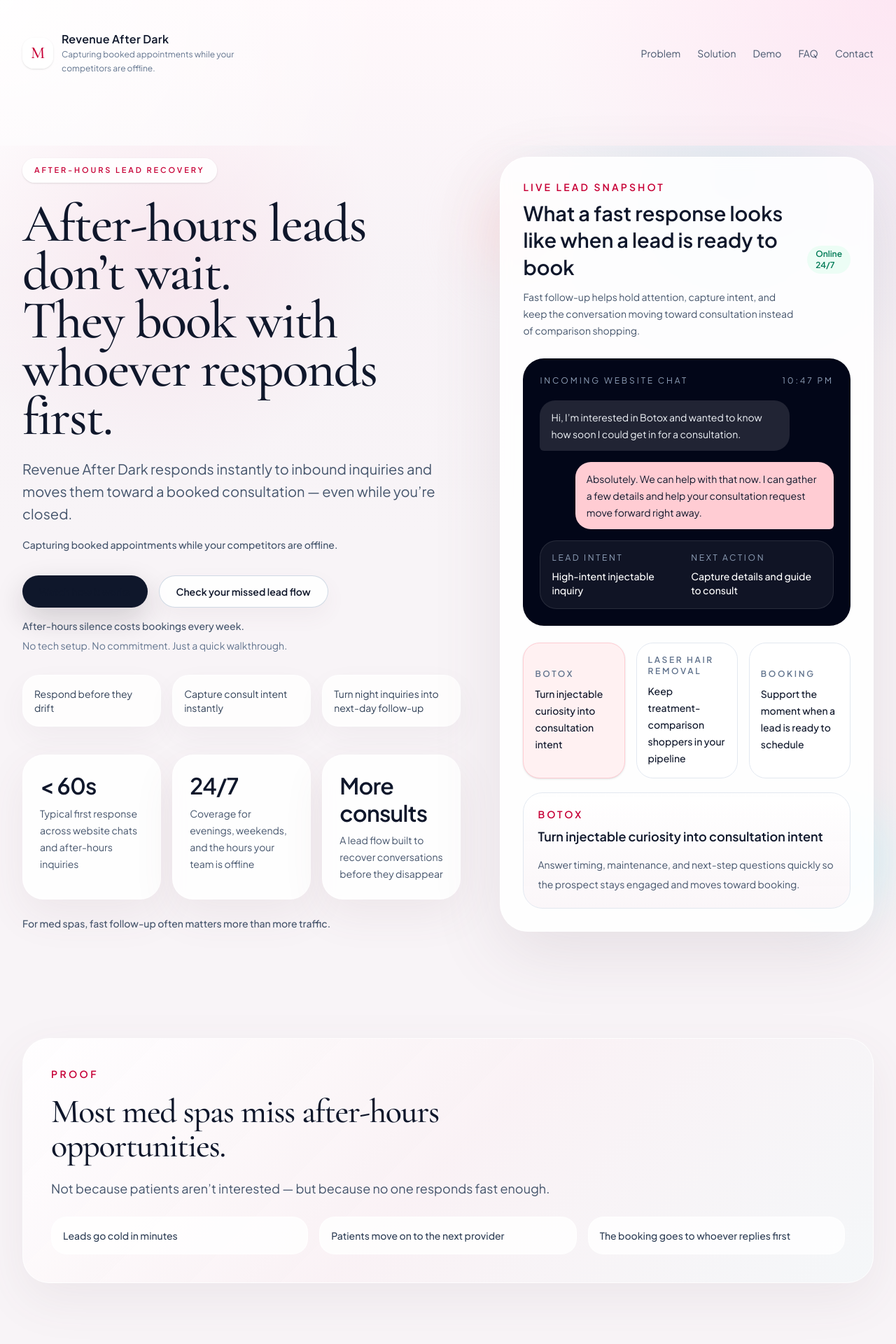
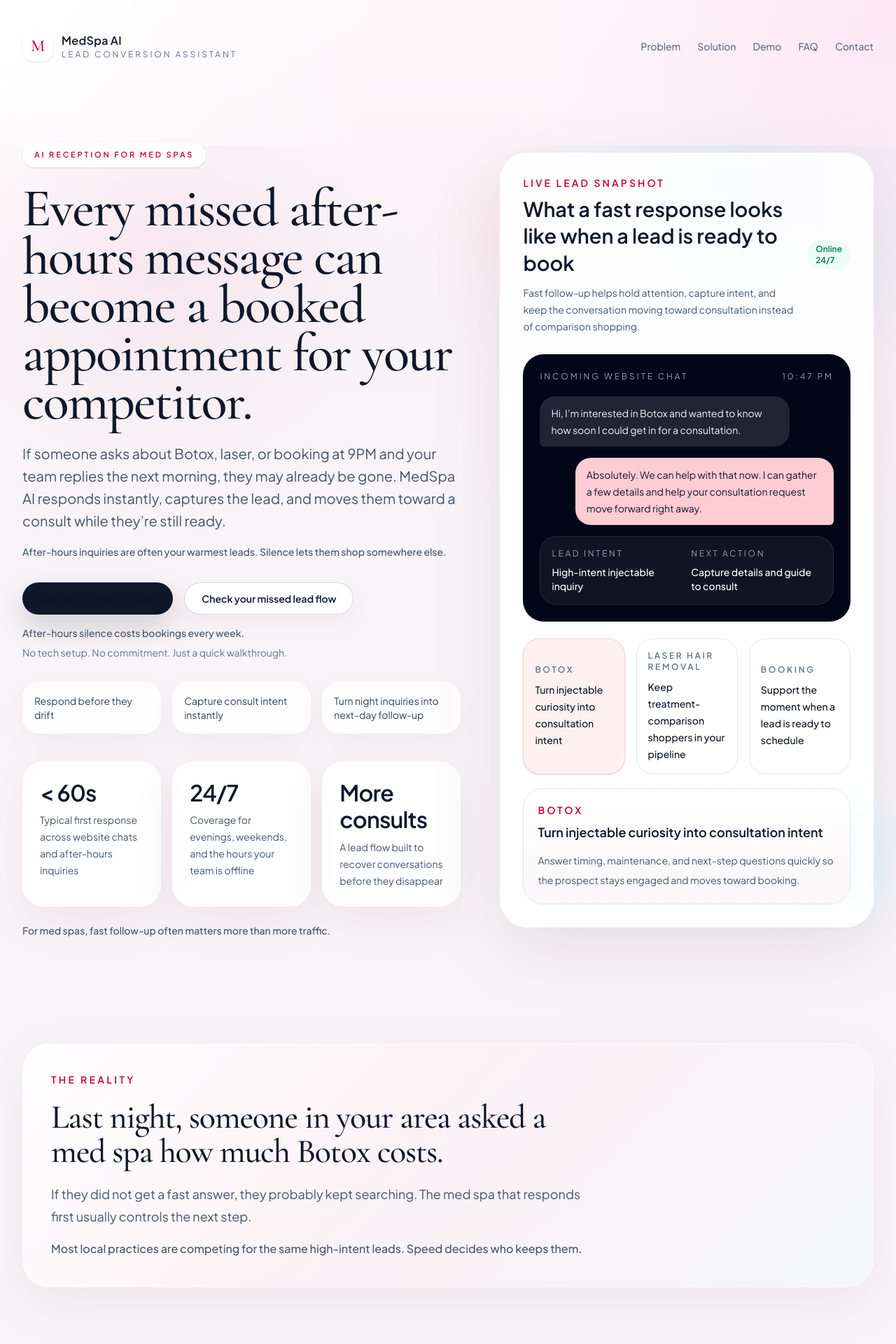
Before and after one commit to tryshone-dev/lead-system-site, a React (Vite) app: page / in a window 1280 px wide. Shown: the top 1920 px of the page at 70% size. Built offline with nearby package versions, Linux system fonts and the light colour scheme.

Commit message:
Restore working app files from b90199c

```diff
--- a/src/App.jsx
+++ b/src/App.jsx
@@ -53,28 +53,21 @@ const proofPoints = [
 const workflow = [
   {
     step: "1",
-    title: "A lead visits your site after hours",
-    description: "They arrive when your front desk is closed, unavailable, or tied up with patients.",
+    title: "A prospect asks about a treatment",
+    description:
+      "They ask about Botox, laser, pricing, availability, or booking from your website or social channel.",
   },
   {
     step: "2",
-    title: "They ask a question or show interest",
-    description: "It could be Botox, filler, laser, skincare, pricing, or a booking-related question.",
+    title: "MedSpa AI responds immediately",
+    description:
+      "The conversation stays warm while the system captures key details and intent.",
   },
   {
     step: "3",
-    title: "Revenue After Dark responds instantly",
-    description: "The first reply happens while the lead is still engaged and ready to keep talking.",
-  },
-  {
-    step: "4",
-    title: "The conversation moves toward booking",
-    description: "The system captures intent and moves the lead toward the next consultation step.",
-  },
-  {
-    step: "5",
-    title: "You wake up to qualified inquiries or scheduled consults",
-    description: "Your team starts with cleaner context and a better chance of converting the lead.",
+    title: "Your team follows up with context",
+    description:
+      "Staff receives a warmer lead, cleaner notes, and a much easier path to booking the consultation.",
   },
 ];
 
@@ -172,7 +165,7 @@ const pricingPlans = [
 
 const faqs = [
   {
-    question: "What kinds of inquiries can Revenue After Dark handle?",
+    question: "What kinds of inquiries can MedSpa AI handle?",
     answer:
       "Common med spa lead conversations including Botox, fillers, laser hair removal, skincare, pricing questions, consultation requests, appointment timing, and general booking support.",
   },
@@ -328,11 +321,11 @@ function MobileStickyCTA() {
     <div className="fixed inset-x-0 bottom-0 z-40 border-t border-white/80 bg-white/92 px-4 py-3 shadow-[0_-12px_40px_rgba(74,58,69,0.12)] backdrop-blur md:hidden">
       <div className="mx-auto flex max-w-lg items-center justify-between gap-3">
         <div className="min-w-0">
-          <p className="text-xs font-semibold uppercase tracking-[0.22em] text-rose-700">Revenue After Dark</p>
+          <p className="text-xs font-semibold uppercase tracking-[0.22em] text-rose-700">MedSpa AI</p>
           <p className="truncate text-sm text-slate-600">Turn after-hours leads into booked consults</p>
         </div>
         <PrimaryButton href="#contact" className="shrink-0 px-5 py-3">
-          Watch how it works
+          Book a 10-minute demo
         </PrimaryButton>
       </div>
     </div>
@@ -377,10 +370,8 @@ export default function App() {
               <span className="font-serif text-2xl leading-none text-rose-700">M</span>
             </div>
             <div>
-              <p className="text-base font-semibold tracking-[0.02em]">Revenue After Dark</p>
-              <p className="max-w-[18rem] text-xs leading-5 text-slate-500">
-                Capturing booked appointments while your competitors are offline.
-              </p>
+              <p className="text-base font-semibold tracking-[0.02em]">MedSpa AI</p>
+              <p className="text-xs uppercase tracking-[0.24em] text-slate-500">Lead Conversion Assistant</p>
             </div>
           </a>
 
@@ -406,21 +397,19 @@ export default function App() {
         <main id="top">
           <section className="grid gap-14 py-18 lg:grid-cols-[1.08fr_0.92fr] lg:items-center lg:py-24">
             <div>
-              <Badge>After-Hours Lead Recovery</Badge>
+              <Badge>AI Reception for Med Spas</Badge>
               <h1 className="mt-6 max-w-4xl font-serif text-5xl leading-[0.9] tracking-tight text-slate-900 sm:text-6xl lg:text-[4.8rem]">
-                After-hours leads don’t wait.
-                <br />
-                They book with whoever responds first.
+                Every missed after-hours message can become a booked appointment for your competitor.
               </h1>
               <p className="mt-6 max-w-2xl text-lg leading-8 text-slate-600 sm:text-xl">
-                Revenue After Dark responds instantly to inbound inquiries and moves them toward a booked consultation — even while you’re closed.
+                If someone asks about Botox, laser, or booking at 9PM and your team replies the next morning, they may already be gone. MedSpa AI responds instantly, captures the lead, and moves them toward a consult while they’re still ready.
               </p>
               <p className="mt-4 max-w-2xl text-sm font-medium leading-6 text-slate-600">
-                Capturing booked appointments while your competitors are offline.
+                After-hours inquiries are often your warmest leads. Silence lets them shop somewhere else.
               </p>
 
               <div className="mt-8 flex flex-col gap-4 sm:flex-row">
-                <PrimaryButton href="#demo">Watch how it works</PrimaryButton>
+                <PrimaryButton href="#contact">See the 10-minute demo</PrimaryButton>
                 <SecondaryButton href="#demo">Check your missed lead flow</SecondaryButton>
               </div>
               <p className="mt-4 text-sm font-medium text-slate-600">After-hours silence costs bookings every week.</p>
@@ -523,18 +512,16 @@ export default function App() {
 
           <section className="py-10 sm:py-14">
             <div className="rounded-[38px] border border-white/80 bg-[linear-gradient(135deg,rgba(255,255,255,0.9),rgba(249,241,245,0.88),rgba(243,247,249,0.88))] p-8 shadow-[0_24px_70px_rgba(102,76,91,0.08)] sm:p-10">
-              <p className="text-sm font-semibold uppercase tracking-[0.24em] text-rose-700">Proof</p>
+              <p className="text-sm font-semibold uppercase tracking-[0.24em] text-rose-700">The Reality</p>
               <h2 className="mt-5 max-w-3xl font-serif text-4xl leading-[1.02] tracking-tight text-slate-900 sm:text-5xl">
-                Most med spas miss after-hours opportunities.
+                Last night, someone in your area asked a med spa how much Botox costs.
               </h2>
               <p className="mt-5 max-w-3xl text-base leading-8 text-slate-600 sm:text-lg">
-                Not because patients aren’t interested — but because no one responds fast enough.
+                If they did not get a fast answer, they probably kept searching. The med spa that responds first usually controls the next step.
               </p>
-              <ul className="mt-6 grid gap-3 text-sm font-medium text-slate-700 sm:grid-cols-3 sm:gap-4">
-                <li className="rounded-[22px] border border-white/80 bg-white/80 px-4 py-4">Leads go cold in minutes</li>
-                <li className="rounded-[22px] border border-white/80 bg-white/80 px-4 py-4">Patients move on to the next provider</li>
-                <li className="rounded-[22px] border border-white/80 bg-white/80 px-4 py-4">The booking goes to whoever replies first</li>
-              </ul>
+              <p className="mt-4 max-w-3xl text-sm font-medium leading-7 text-slate-600 sm:text-base">
+                Most local practices are competing for the same high-intent leads. Speed decides who keeps them.
+              </p>
             </div>
           </section>
 
@@ -594,7 +581,7 @@ export default function App() {
             <SectionHeading
               eyebrow="Where Leads Slip Away"
               title="The missed-conversion problem usually starts in the channels med spas rely on most."
-              description="Revenue After Dark is designed for the moments where response delays quietly cost consultations, from website chats to DMs and missed calls."
+              description="MedSpa AI is designed for the moments where response delays quietly cost consultations, from website chats to DMs and missed calls."
             />
 
             <div className="mt-12 grid gap-6 md:grid-cols-2 xl:grid-cols-4">
@@ -608,7 +595,7 @@ export default function App() {
             <SectionHeading
               eyebrow="The Solution"
               title="After-hours lead recovery for med spas."
-              description="Revenue After Dark gives your practice a polished first response when your team is busy, closed, or unavailable, so more inquiries become qualified consult opportunities."
+              description="MedSpa AI gives your practice a polished first response when your team is busy, closed, or unavailable, so more inquiries become qualified consult opportunities."
             />
 
             <p className="mt-6 max-w-3xl text-sm font-medium text-slate-600">
@@ -621,30 +608,10 @@ export default function App() {
               ))}
             </div>
 
-            <div className="mt-14">
-              <SectionHeading
-                eyebrow="How It Works"
-                title="How it works"
-                description="A simple flow designed to respond fast, hold attention, and move after-hours interest toward booking."
-              />
-            </div>
             <div className="mt-8 grid gap-6 lg:grid-cols-3">
               {workflow.map((item) => (
                 <WorkflowCard key={item.step} {...item} />
               ))}
-            </div>
-          </section>
-
-          <section className="py-12 sm:py-16">
-            <div className="rounded-[36px] border border-white/80 bg-[linear-gradient(135deg,rgba(255,255,255,0.9),rgba(248,242,246,0.9),rgba(243,247,249,0.88))] p-8 shadow-[0_24px_70px_rgba(102,76,91,0.08)] sm:p-10">
-              <h2 className="max-w-3xl font-serif text-4xl leading-[1.02] tracking-tight text-slate-900 sm:text-5xl">
-                You’re already getting traffic.
-                <br />
-                You’re just not capturing it.
-              </h2>
-              <div className="mt-8">
-                <PrimaryButton href="#demo">Watch how it works</PrimaryButton>
-              </div>
             </div>
           </section>
 
@@ -695,7 +662,7 @@ export default function App() {
               description="Click a common med spa question below to see how the system responds, captures information, and keeps the conversation moving toward a consultation."
             />
             <p className="mt-6 max-w-3xl text-sm font-medium text-slate-600">
-              This is what happens when a lead doesn’t get a response.
+              This is the exact moment most med spas lose the booking.
             </p>
 
             <div className="mt-12">
--- a/src/components/ChatDemo.jsx
+++ b/src/components/ChatDemo.jsx
@@ -196,7 +196,7 @@ export function ChatDemo() {
       <div className="overflow-hidden rounded-[36px] border border-white/75 bg-slate-950 p-5 shadow-[0_28px_90px_rgba(91,66,83,0.12)] sm:p-6">
         <div className="flex items-center justify-between border-b border-white/10 pb-4">
           <div>
-            <p className="text-sm font-semibold uppercase tracking-[0.22em] text-rose-200">Revenue After Dark Demo</p>
+            <p className="text-sm font-semibold uppercase tracking-[0.22em] text-rose-200">MedSpa AI Demo</p>
             <p className="mt-1 text-sm text-slate-400">Front-end chatbot preview for your website</p>
           </div>
           <div className="rounded-full bg-emerald-500/15 px-3 py-1 text-xs font-semibold text-emerald-300">
--- a/src/components/ContactForm.jsx
+++ b/src/components/ContactForm.jsx
@@ -1,4 +1,119 @@
+import { useState } from "react";
+
+const initialForm = {
+  name: "",
+  business: "",
+  email: "",
+  interest: "Botox and injectables",
+  message: "",
+};
+
+function validateField(name, value) {
+  const trimmedValue = value.trim();
+
+  if (name === "name") {
+    if (!trimmedValue) return "Please enter your name.";
+    if (trimmedValue.length < 2) return "Name must be at least 2 characters.";
+  }
+
+  if (name === "business") {
+    if (!trimmedValue) return "Please enter your med spa or practice name.";
+  }
+
+  if (name === "email") {
+    if (!trimmedValue) return "Please enter your email address.";
+    if (!/^[^\s@]+@[^\s@]+\.[^\s@]+$/.test(trimmedValue)) {
+      return "Please enter a valid email address.";
+    }
+  }
+
+  if (name === "message") {
+    if (!trimmedValue) return "Please share a quick note about your goals.";
+    if (trimmedValue.length < 12) return "Please add a little more detail so we can follow up well.";
+  }
+
+  return "";
+}
+
+function getErrors(form) {
+  return {
+    name: validateField("name", form.name),
+    business: validateField("business", form.business),
+    email: validateField("email", form.email),
+    message: validateField("message", form.message),
+  };
+}
+
 export function ContactForm() {
+  const [form, setForm] = useState(initialForm);
+  const [touched, setTouched] = useState({});
+  const [errors, setErrors] = useState({});
+  const [successMessage, setSuccessMessage] = useState("");
+  const hasVisibleErrors = Object.values(errors).some(Boolean);
+
+  function handleChange(event) {
+    const { name, value } = event.target;
+    const nextForm = { ...form, [name]: value };
+    setForm(nextForm);
+
+    if (touched[name]) {
+      setErrors((current) => ({
+        ...current,
+        [name]: validateField(name, value),
+      }));
+    }
+  }
+
+  function handleBlur(event) {
+    const { name, value } = event.target;
+    setTouched((current) => ({ ...current, [name]: true }));
+    setErrors((current) => ({
+      ...current,
+      [name]: validateField(name, value),
+    }));
+  }
+
+  function handleSubmit(event) {
+    event.preventDefault();
+
+    const nextErrors = getErrors(form);
+    setErrors(nextErrors);
+    setTouched({
+      name: true,
+      business: true,
+      email: true,
+      message: true,
+    });
+
+    const isValid = !Object.values(nextErrors).some(Boolean);
+    if (!isValid) {
+      setSuccessMessage("");
+      return;
+    }
+
+    setSuccessMessage("Thanks. Your demo request has been submitted successfully. This frontend flow is ready to connect to your CRM or backend.");
+    setForm(initialForm);
+    setTouched({});
+    setErrors({});
+  }
+
+  function fieldClass(name) {
+    const hasError = Boolean(errors[name] && touched[name]);
+    return `mt-2 w-full rounded-2xl border bg-white px-4 py-3 text-sm text-slate-900 outline-none transition placeholder:text-slate-400 focus:ring-4 ${
+      hasError
+        ? "border-rose-300 focus:border-rose-400 focus:ring-rose-100"
+        : "border-slate-200 focus:border-rose-300 focus:ring-rose-100"
+    }`;
+  }
+
+  function FieldError({ name }) {
+    if (!(touched[name] && errors[name])) {
+      return null;
+    }
+
+    return <p className="mt-2 text-sm text-rose-700">{errors[name]}</p>;
+  }
+
   return (
     <div className="rounded-[36px] border border-white/80 bg-white/90 p-6 shadow-[0_28px_80px_rgba(96,73,88,0.1)] backdrop-blur sm:p-8">
       <div className="mb-6">
@@ -10,31 +125,36 @@ export function ContactForm() {
         <p className="mt-3 text-sm text-slate-500">No tech setup. No commitment. Just a quick walkthrough.</p>
       </div>
 
-      <form className="space-y-5" action="https://formspree.io/f/xvzdlvye" method="POST">
-        <input type="hidden" name="_subject" value="New Revenue After Dark Lead" />
-        <input type="hidden" name="_next" value="https://lead-system-site.vercel.app/thanks.html" />
-
+      <form className="space-y-5" onSubmit={handleSubmit} noValidate>
         <div className="grid gap-5 sm:grid-cols-2">
           <label className="block">
             <span className="text-sm font-medium text-slate-700">Name</span>
             <input
               type="text"
               name="name"
+              value={form.name}
+              onChange={handleChange}
+              onBlur={handleBlur}
               placeholder="Jamie Carter"
-              className="mt-2 w-full rounded-2xl border border-slate-200 bg-white px-4 py-3 text-sm text-slate-900 outline-none transition placeholder:text-slate-400 focus:border-rose-300 focus:ring-4 focus:ring-rose-100"
-              required
+              className={fieldClass("name")}
+              aria-invalid={Boolean(touched.name && errors.name)}
             />
+            <FieldError name="name" />
           </label>
 
           <label className="block">
             <span className="text-sm font-medium text-slate-700">Med spa or practice</span>
             <input
               type="text"
-              name="practice"
+              name="business"
+              value={form.business}
+              onChange={handleChange}
+              onBlur={handleBlur}
               placeholder="Luna Aesthetics"
-              className="mt-2 w-full rounded-2xl border border-slate-200 bg-white px-4 py-3 text-sm text-slate-900 outline-none transition placeholder:text-slate-400 focus:border-rose-300 focus:ring-4 focus:ring-rose-100"
-              required
+              className={fieldClass("business")}
+              aria-invalid={Boolean(touched.business && errors.business)}
             />
+            <FieldError name="business" />
           </label>
         </div>
 
@@ -44,17 +164,22 @@ export function ContactForm() {
             <input
               type="email"
               name="email"
+              value={form.email}
+              onChange={handleChange}
+              onBlur={handleBlur}
               placeholder="jamie@lunaaesthetics.com"
-              className="mt-2 w-full rounded-2xl border border-slate-200 bg-white px-4 py-3 text-sm text-slate-900 outline-none transition placeholder:text-slate-400 focus:border-rose-300 focus:ring-4 focus:ring-rose-100"
-              required
+              className={fieldClass("email")}
+              aria-invalid={Boolean(touched.email && errors.email)}
             />
+            <FieldError name="email" />
           </label>
 
           <label className="block">
             <span className="text-sm font-medium text-slate-700">Main area of interest</span>
             <select
               name="interest"
-              defaultValue="Botox and injectables"
+              value={form.interest}
+              onChange={handleChange}
               className="mt-2 w-full rounded-2xl border border-slate-200 bg-white px-4 py-3 text-sm text-slate-900 outline-none transition focus:border-rose-300 focus:ring-4 focus:ring-rose-100"
             >
               <option>Botox and injectables</option>
@@ -69,11 +194,15 @@ export function ContactForm() {
           <span className="text-sm font-medium text-slate-700">What would you like help with?</span>
           <textarea
             name="message"
+            value={form.message}
+            onChange={handleChange}
+            onBlur={handleBlur}
             rows="5"
             placeholder="We want to respond faster to after-hours inquiries and increase consultation bookings."
-            className="mt-2 w-full rounded-[24px] border border-slate-200 bg-white px-4 py-3 text-sm text-slate-900 outline-none transition placeholder:text-slate-400 focus:border-rose-300 focus:ring-4 focus:ring-rose-100"
-            required
+            className={`${fieldClass("message")} rounded-[24px]`}
+            aria-invalid={Boolean(touched.message && errors.message)}
           />
+          <FieldError name="message" />
         </label>
 
         <div className="flex flex-col gap-4 sm:flex-row sm:items-center sm:justify-between">
@@ -85,6 +214,18 @@ export function ContactForm() {
           </button>
           <p className="text-sm text-slate-500">Takes 10 minutes. No setup required.</p>
         </div>
+
+        {hasVisibleErrors ? (
+          <div className="rounded-[22px] border border-rose-200 bg-rose-50 px-4 py-3 text-sm leading-6 text-rose-800">
+            Please fix the highlighted fields before submitting.
+          </div>
+        ) : null}
+
+        {successMessage ? (
+          <div className="rounded-[24px] border border-emerald-200 bg-emerald-50 px-4 py-3 text-sm leading-6 text-emerald-800">
+            {successMessage}
+          </div>
+        ) : null}
       </form>
     </div>
   );
```
